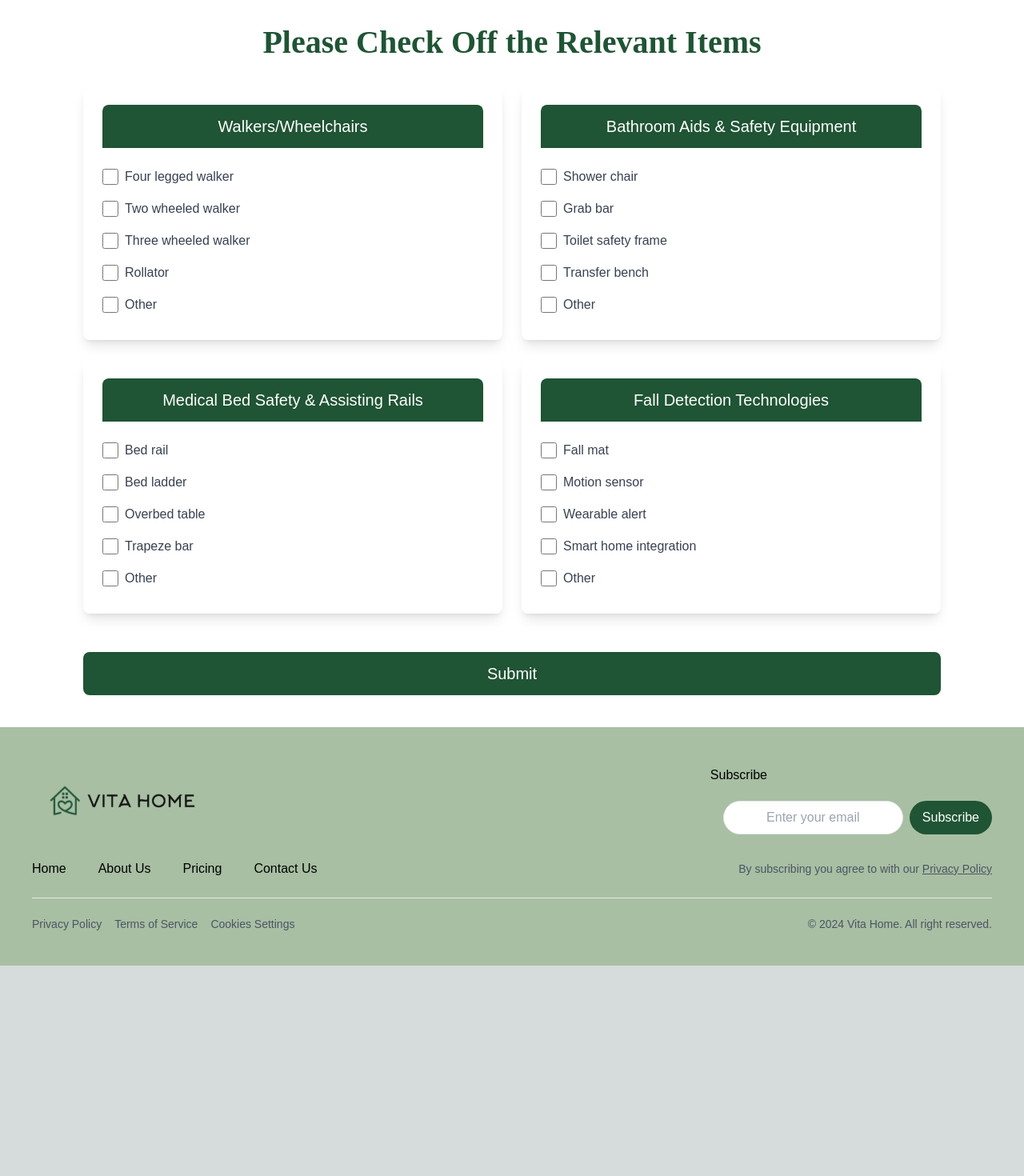
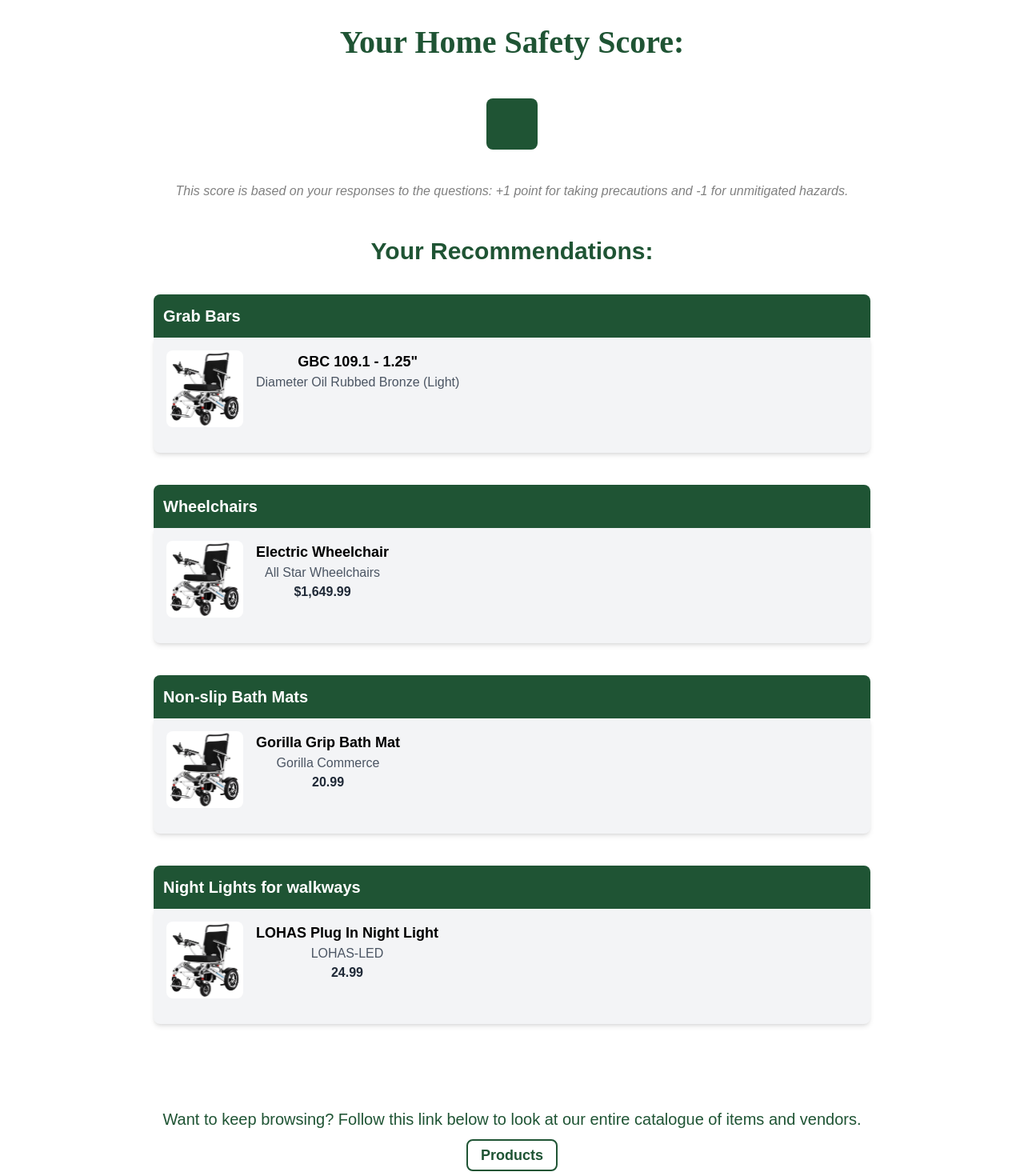
Before and after one commit to markw24/vitahome, a Next.js app: page /recommendations in a window 1280 px wide. Shown: the part 120-1590 px from the top of the page at 80% size. Before the commit the page ends 1327 px from the top, so only its background shows below. Built offline with nearby package versions, Linux system fonts and the light colour scheme.

Commit message:
Update survey and recommendations page

```diff
--- a/src/app/recommendations/page.js
+++ b/src/app/recommendations/page.js
@@ -1,15 +1,82 @@
 'use client';
+import { useSearchParams } from 'next/navigation'; // Use this hook for query parameters
 import Navbar from "../components/Navbar";
 import Footer from "../components/footer";
-import Checklist from "../components/Checklist";
 
-export default function Recommendations() {
+export default function RecommendationsPage() {
+  const searchParams = useSearchParams(); // Get the search params from the URL
+  const score = searchParams.get('score'); // Retrieve the score from the search params
+
+  const recommendations = [
+    {
+      category: 'Grab Bars',
+      items: [
+        { name: 'GBC 109.1 - 1.25"', description: 'Diameter Oil Rubbed Bronze (Light)', image: '/wheelchair.svg' },
+      ],
+    },
+    {
+      category: 'Wheelchairs',
+      items: [
+        { name: 'Electric Wheelchair', description: 'All Star Wheelchairs', image: '/wheelchair.svg', price: '$1,649.99' },
+      ],
+    },
+    {
+      category: 'Non-slip Bath Mats',
+      items: [
+        { name: 'Gorilla Grip Bath Mat', description: 'Gorilla Commerce', image: '/wheelchair.svg', price: '20.99' },
+      ],
+    },
+    {
+      category: 'Night Lights for walkways',
+      items: [
+        { name: 'LOHAS Plug In Night Light', description: 'LOHAS-LED', image: '/wheelchair.svg', price: '24.99' },
+      ],
+    },
+  ];
+
   return (
     <>
       <main className="bg-white min-h-screen">
         <Navbar />
         <div className="flex flex-col py-10 px-20 items-center">
-          <Checklist />
+          <h1 className="font-bold text-[#1F5434] text-[40px] font-Playfair pb-10">Your Home Safety Score:</h1>
+          <div className="flex flex-row items-center justify-center mb-10">
+            <div className="bg-[#1F5434] text-white text-[100px] font-bold p-8 rounded-lg">
+              {score}
+            </div>
+          </div>
+          <p className="text-[#808080] text-center mb-10 italic">
+            This score is based on your responses to the questions: +1 point for taking precautions and -1 for unmitigated hazards.
+          </p>
+          <h2 className="font-bold text-[#1F5434] text-[30px] mb-8">Your Recommendations:</h2>
+
+          {/* Recommendations Section */}
+          {recommendations.map((rec, index) => (
+            <div key={index} className="w-full max-w-4xl mb-10">
+              <h3 className="bg-[#1F5434] text-white text-[20px] font-semibold p-3 rounded-t-lg">{rec.category}</h3>
+              <div className="bg-gray-100 p-4 rounded-b-lg shadow-md flex text-center text-black">
+                {rec.items.map((item, idx) => (
+                  <div key={idx} className="flex flex-row mb-4">
+                    <img src={item.image} alt={item.name} className="w-24 h-24 object-cover rounded-lg mr-4" />
+                    <div>
+                      <h4 className="text-lg font-semibold">{item.name}</h4>
+                      <p className="text-gray-600">{item.description}</p>
+                      {item.price && <p className="text-gray-800 font-bold">{item.price}</p>}
+                    </div>
+                  </div>
+                ))}
+              </div>
+            </div>
+          ))}
+
+          <div className="text-center mt-16">
+            <p className="text-[#1F5434] text-[20px] mb-4 font-Montserrat">
+              Want to keep browsing? Follow this link below to look at our entire catalogue of items and vendors.
+            </p>
+            <a href="/products" className="text-[#1F5434] text-lg font-semibold border-2 border-[#1F5434] px-4 py-2 rounded-lg hover:bg-[#1F5434] hover:text-white">
+              Products
+            </a>
+          </div>
         </div>
         <Footer />
       </main>
--- a/src/app/survey/page.js
+++ b/src/app/survey/page.js
@@ -1,5 +1,6 @@
 'use client';
 import { useState } from "react";
+import { useRouter } from 'next/navigation'; // Import from 'next/navigation'
 import Navbar from "../components/Navbar";
 import Footer from "../components/footer";
 
@@ -422,6 +423,7 @@
   const [responses, setResponses] = useState({});
   const [error, setError] = useState("");
   const [score, setScore] = useState(0);
+  const router = useRouter(); // Use the next/navigation router
 
   const currentQuestion = questions.find((_, index) => index + 1 === step);
 
@@ -433,7 +435,7 @@
 
     if (currentQuestion.options.length > 0 && scoreMapping[currentQuestion.id]) {
       const response = responses[currentQuestion.id];
-      const currentScore = scoreMapping[currentQuestion.id][response] ?? 0; // Safeguard against undefined
+      const currentScore = scoreMapping[currentQuestion.id][response] ?? 0;
       setScore(prevScore => prevScore + currentScore);
     }
 
@@ -449,7 +451,7 @@
 
         if (scoreMapping[subQuestion.id]) {
           const response = responses[subQuestion.id];
-          const subQuestionScore = scoreMapping[subQuestion.id][response] ?? 0; // Safeguard against undefined
+          const subQuestionScore = scoreMapping[subQuestion.id][response] ?? 0;
           setScore(prevScore => prevScore + subQuestionScore);
         }
       }
@@ -477,7 +479,7 @@
 
     if (currentQuestion.options.length > 0 && scoreMapping[currentQuestion.id]) {
       const response = responses[currentQuestion.id];
-      const currentScore = scoreMapping[currentQuestion.id][response] ?? 0; // Safeguard against undefined
+      const currentScore = scoreMapping[currentQuestion.id][response] ?? 0;
       setScore(prevScore => prevScore + currentScore);
     }
 
@@ -493,16 +495,16 @@
 
         if (scoreMapping[subQuestion.id]) {
           const response = responses[subQuestion.id];
-          const subQuestionScore = scoreMapping[subQuestion.id][response] ?? 0; // Safeguard against undefined
+          const subQuestionScore = scoreMapping[subQuestion.id][response] ?? 0;
           setScore(prevScore => prevScore + subQuestionScore);
         }
       }
     }
 
     setError("");
-    console.log("Survey Responses:", responses);
-    console.log("Final Score:", score);
-    alert(`Final Score: ${score}`);
+
+    // Navigate to the recommendations page with the final score
+    router.push(`/recommendations?score=${score}`);
   };
 
   const progressPercentage = (step / questions.length) * 100;
```
